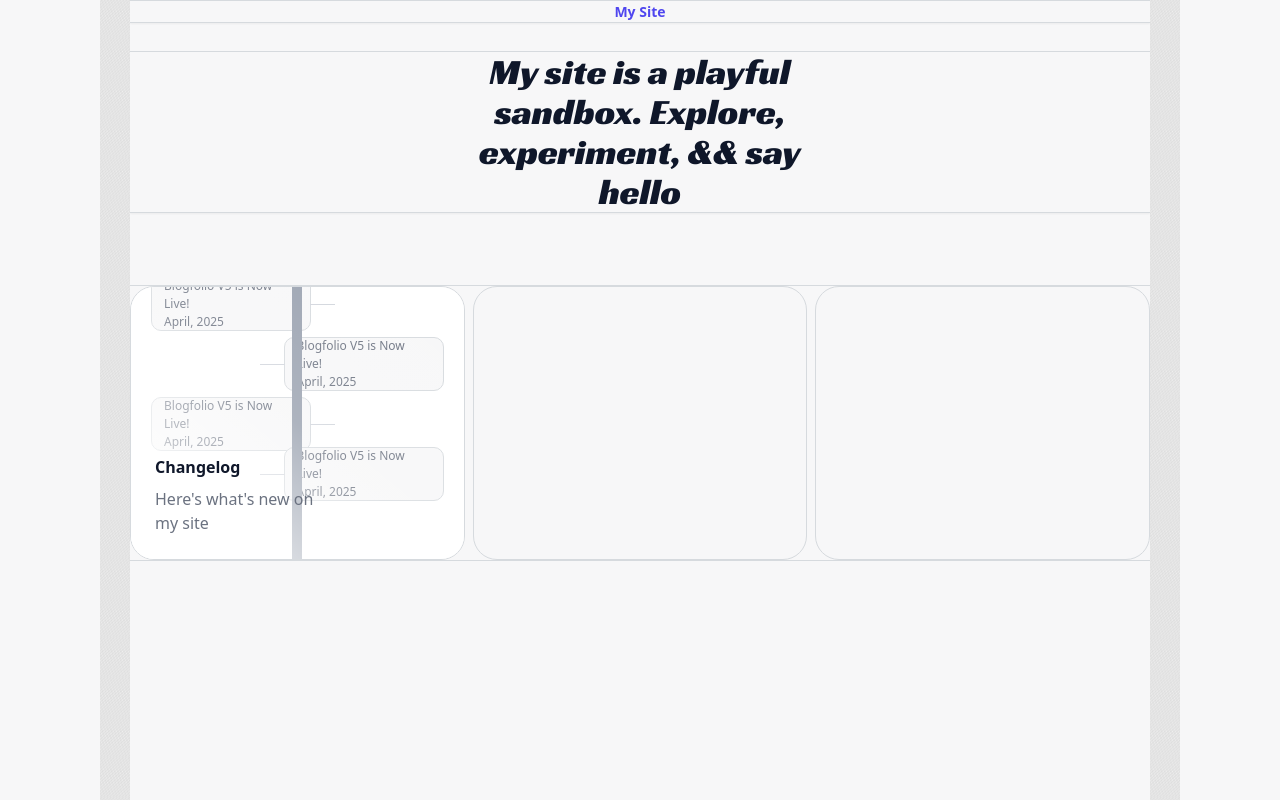
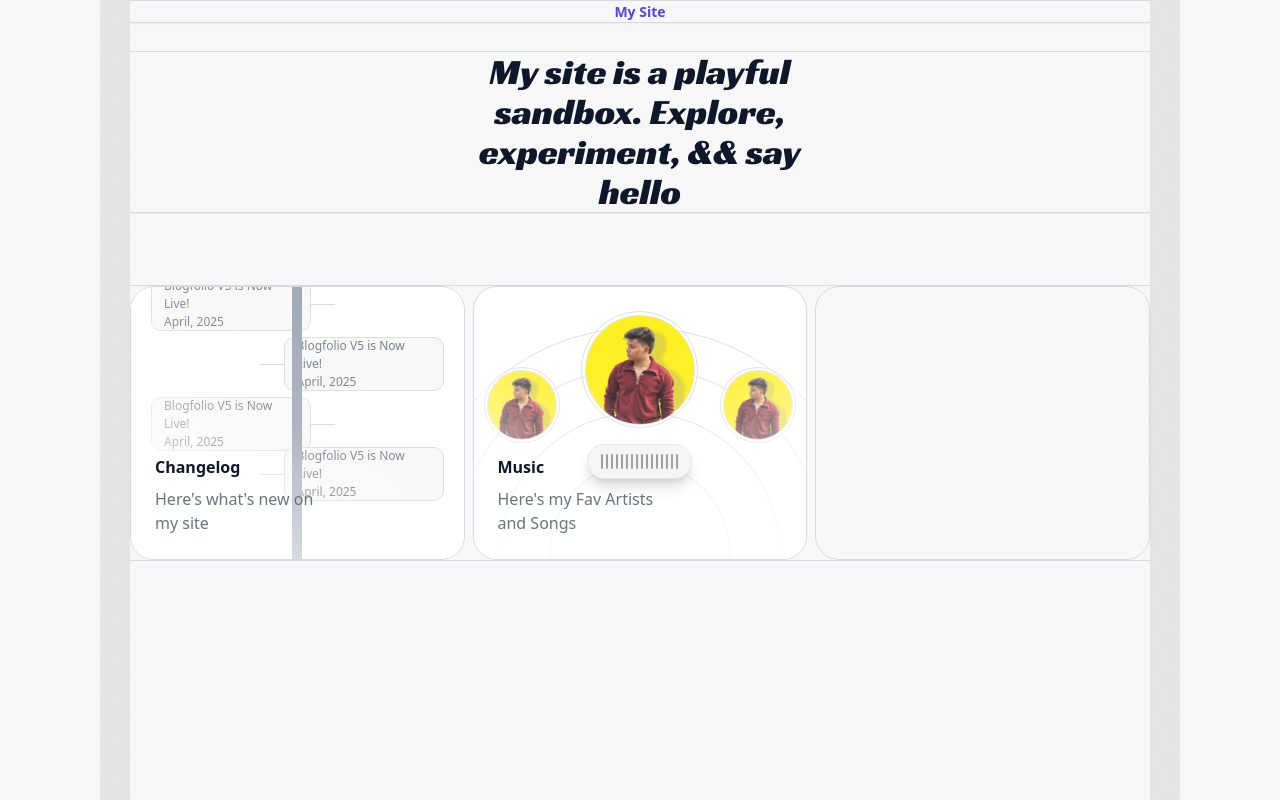
Before and after one commit to himansh423/nextjs-portfolio, a Next.js app: page / in a window 1280 px wide. Shown: the part 2907-3707 px from the top of the page. Built offline with nearby package versions, Linux system fonts and the light colour scheme.

Commit message:
created music box succesfuly and added animations in it

```diff
--- a/src/components/HomePage/MySite.tsx
+++ b/src/components/HomePage/MySite.tsx
@@ -5,12 +5,15 @@ import { homeMySiteActions } from "@/redux/homeMySiteSlice";
 import { RootState } from "@/redux/store";
 import { motion } from "framer-motion";
 import { ArrowUpRight } from "lucide-react";
+import Image from "next/image";
 import { useDispatch, useSelector } from "react-redux";
 const MySite = () => {
-  const { isChangelogBoxHovering } = useSelector(
+  const { isChangelogBoxHovering, isMusicBoxHovering } = useSelector(
     (store: RootState) => store.homeMySite
   );
   const dispatch = useDispatch();
+  const bars = new Array(16).fill(0);
+
   return (
     <div className="w-full min-h-screen mt-14">
       <div
@@ -153,9 +156,245 @@ const MySite = () => {
           {/* bluish overlay with gradient */}
           {/* bluish overlay */}
         </motion.div>
-        <div
-          className={`w-1/3 h-full  px-2 py-2 flex flex-col items-center rounded-3xl ${borderColor.primary} border-[1px]`}
-        ></div>
+        <motion.div
+          onHoverStart={() =>
+            dispatch(homeMySiteActions.setIsMusicBoxHovering(true))
+          }
+          onHoverEnd={() =>
+            dispatch(homeMySiteActions.setIsMusicBoxHovering(false))
+          }
+          className={`w-1/3 h-full  px-2 py-2 rounded-3xl ${borderColor.primary} border-[1px] relative overflow-hidden bg-[#ffffff] cursor-pointer`}
+        >
+          {/* circle background */}
+
+          <div className="w-full h-full overflow-hidden absolute top-0 left-0">
+            <motion.div
+              animate={{
+                borderColor: isMusicBoxHovering ? "#4F46E5" : "#D6DADE",
+              }}
+              transition={{
+                duration: 0.7,
+                delay: isMusicBoxHovering ? 0.4 : 0.4,
+              }}
+              className={`w-[450px] h-[450px] border-[1px] rounded-full absolute -translate-x-[50%] left-[50%] top-[40px] flex items-center justify-center`}
+            >
+              <motion.div
+                animate={{
+                  borderColor: isMusicBoxHovering ? "#4F46E5" : "#D6DADE",
+                }}
+                transition={{
+                  duration: 0.6,
+                  delay: isMusicBoxHovering ? 0.2 : 0.5,
+                }}
+                className={`w-[370px] h-[370px] border-[1px] rounded-full flex items-center justify-center`}
+              >
+                <motion.div
+                  animate={{
+                    borderColor: isMusicBoxHovering ? "#4F46E5" : "#D6DADE",
+                  }}
+                  transition={{
+                    duration: 0.5,
+                    delay: isMusicBoxHovering ? 0.2 : 0.6,
+                  }}
+                  className={`w-[280px] h-[280px] border-[1px] rounded-full flex items-center justify-center`}
+                >
+                  <motion.div
+                    animate={{
+                      borderColor: isMusicBoxHovering ? "#4F46E5" : "#D6DADE",
+                    }}
+                    transition={{
+                      duration: 0.4,
+                      delay: isMusicBoxHovering ? 0.1 : 0.7,
+                    }}
+                    className={`w-[180px] h-[180px] border-[1px] rounded-full`}
+                  ></motion.div>
+                </motion.div>
+              </motion.div>
+            </motion.div>
+          </div>
+
+          {/* circle background */}
+
+          {/* images */}
+          <div className={`w-full h-full absolute top-0 left-0 `}>
+            <div className="w-full flex justify-around">
+              <motion.div
+
+              animate={{
+                y:isMusicBoxHovering? -10:0
+              }}
+              transition={{
+
+                delay:0.2
+
+              }}
+
+                className={`w-[76px] h-[76px] rounded-full  border-[1px] ${borderColor.primary} flex items-center justify-center mt-20 `}
+              >
+                <div
+                  className={`w-[70px] h-[70px] rounded-full border-[1px] ${borderColor.primary} shadow-inner relative overflow-hidden`}
+                >
+                  <Image
+                    src={"/profile.jpg"}
+                    alt={"musicSmallDiv"}
+                    layout="fill"
+                    objectFit="cover"
+                  />
+                </div>
+              </motion.div>
+              <motion.div
+               animate={{
+                y:isMusicBoxHovering? -10:0
+              }}
+              transition={{
+                duration: 0.2,
+
+              }}
+                className={`w-[117px] h-[117px] rounded-full   border-[1px] ${borderColor.primary} flex items-center justify-center mt-6 `}
+              >
+                <div
+                  className={`w-[110px] h-[110px] rounded-full   border-[1px] ${borderColor.primary} relative shadow-inner overflow-hidden`}
+                >
+                  <Image
+                    src={"/profile.jpg"}
+                    alt={"musicSmallDiv"}
+                    layout="fill"
+                    objectFit="cover"
+                  />
+                </div>
+              </motion.div>
+              <motion.div
+               animate={{
+                y:isMusicBoxHovering? -10:0
+              }}
+              transition={{
+
+                duration: 0.289,
+
+              }}
+                className={`w-[76px] h-[76px] rounded-full  border-[1px] ${borderColor.primary} flex items-center justify-center mt-20 `}
+              >
+                <div
+                  className={`w-[70px] h-[70px] rounded-full border-[1px] ${borderColor.primary} shadow-inner relative overflow-hidden`}
+                >
+                  <Image
+                    src={"/profile.jpg"}
+                    alt={"musicSmallDiv"}
+                    layout="fill"
+                    objectFit="cover"
+                  />
+                </div>
+              </motion.div>
+            </div>
+          </div>
+          {/* images */}
+          {/* overlay */}
+          <div
+            className="absolute top-0
+          left-0 w-full h-full z-20 bg-gradient-to-tr from-[#ffffff] via-[#ffffff]/10 to-transparent overflow-hidden "
+          ></div>
+          <div
+            className="absolute top-0
+          left-0 w-full h-full z-30 bg-gradient-to-tl from-[#ffffff] via-[#ffffff]/10 to-transparent overflow-hidden "
+          ></div>
+          {/* overlay */}
+          {/* music animation div */}
+          <div className="absolute top-0 z-40 left-0 h-full w-full flex justify-center items-end py-20">
+            <div className="w-[105px] h-[35px] rounded-3xl bg-[#F5F5F8] shadow-lg shadow-black/15 border border-gray-200 flex gap-[3px] items-center py-2 px-2 overflow-hidden justify-center">
+              {bars.map((_, i) => (
+                <div
+                  key={i}
+                  className="bar"
+                  style={{
+                    height: "90%",
+                    width: "2px",
+                    backgroundColor: "#a0a0a0",
+                    borderRadius: "1rem",
+                    animation: isMusicBoxHovering
+                      ? `scaleBar 1s ease-in-out infinite, waveColor 2s linear infinite`
+                      : "",
+                    animationDelay: isMusicBoxHovering
+                      ? `${i * 0.1}s, ${i * 0.15}s`
+                      : "",
+                    transformOrigin: isMusicBoxHovering ? "center" : "",
+                  }}
+                ></div>
+              ))}
+            </div>
+
+            <style>{`
+        @keyframes scaleBar {
+          0%, 100% {
+            transform: scaleY(1);
+          }
+          50% {
+            transform: scaleY(1.4);
+          }
+        }
+
+        @keyframes waveColor {
+          0%, 100% {
+            background-color: #4F46E5;
+          }
+          25% {
+            background-color: #60a5fa; /* blue-400 */
+          }
+          50% {
+            background-color: #4F46E5; /* blue-500 */
+          }
+          75% {
+            background-color: #60a5fa;
+          }
+        }
+      `}</style>
+          </div>
+          {/* music animation div */}
+
+          {/* music text */}
+          <div
+            className={`w-full h-full absolute top-0 left-0 z-30 bg-transparent flex justify-start items-end px-6 py-6`}
+          >
+            <div className="flex flex-col gap-2">
+              <p className={`${fontColor.primary} text-[16px] font-semibold`}>
+                Music
+              </p>
+              <p className={`${fontColor.secondry} text-[16px]`}>
+                Here's my Fav Artists <br />
+                and Songs
+              </p>
+            </div>
+          </div>
+          {/* music text */}
+
+          {/* bluish overlay */}
+          {/* arrow  */}
+          <motion.div
+            animate={{
+              display: isMusicBoxHovering ? "flex" : "hidden",
+              opacity: isMusicBoxHovering ? 1 : 0,
+              y: isMusicBoxHovering ? 0 : 10,
+              transition: { duration: 0.3 },
+            }}
+            className="absolute hidden  items-center justify-center w-[40px] h-[40px] rounded-full bottom-[20px] right-[15px] bg-[#C7D2FE] z-70"
+          >
+            <ArrowUpRight className="text-[#4F46E5]" />
+          </motion.div>
+          {/* arrow  */}
+
+          {/* bluish overlay with gradient */}
+          <motion.div
+            animate={{
+              display: isMusicBoxHovering ? "flex" : "hidden",
+              opacity: isMusicBoxHovering ? 1 : 0,
+
+              transition: { duration: 0.3 },
+            }}
+            className="absolute  w-full h-[100px] bottom-0 left-0 bg-gradient-to-br z-60 from-transparent via-[#EEF2FF]/6 to-[#C7D2FE]"
+          />
+          {/* bluish overlay with gradient */}
+          {/* bluish overlay */}
+        </motion.div>
+
         <div
           className={`w-1/3 h-full  px-2 py-2 flex flex-col items-center rounded-3xl ${borderColor.primary} border-[1px]`}
         ></div>
--- a/src/redux/homeMySiteSlice.tsx
+++ b/src/redux/homeMySiteSlice.tsx
@@ -2,10 +2,12 @@ import { createSlice } from "@reduxjs/toolkit";
 
 interface HomeMySiteState {
   isChangelogBoxHovering: boolean;
+  isMusicBoxHovering: boolean;
 }
 
 const initialState: HomeMySiteState = {
   isChangelogBoxHovering: false,
+  isMusicBoxHovering: false,
 };
 
 const homeMySiteSlice = createSlice({
@@ -15,6 +17,9 @@ const homeMySiteSlice = createSlice({
     setIsChangeLogBoxHovering: (state, action) => {
       state.isChangelogBoxHovering = action.payload;
     },
+    setIsMusicBoxHovering: (state, action) => {
+      state.isMusicBoxHovering = action.payload;
+    },
   },
 });
 
```
